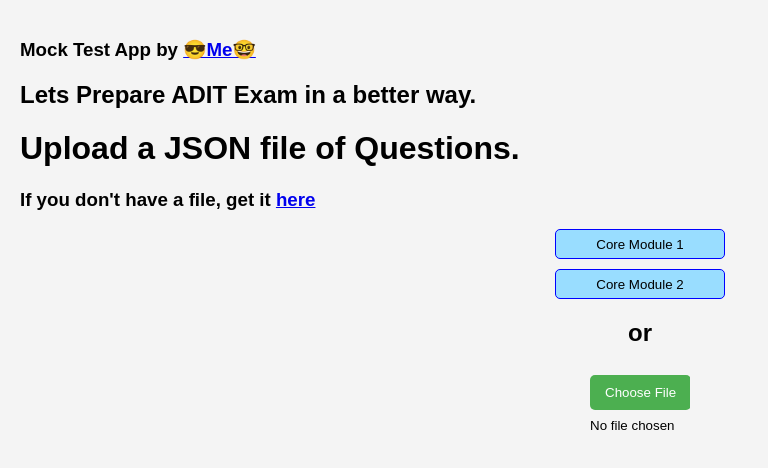
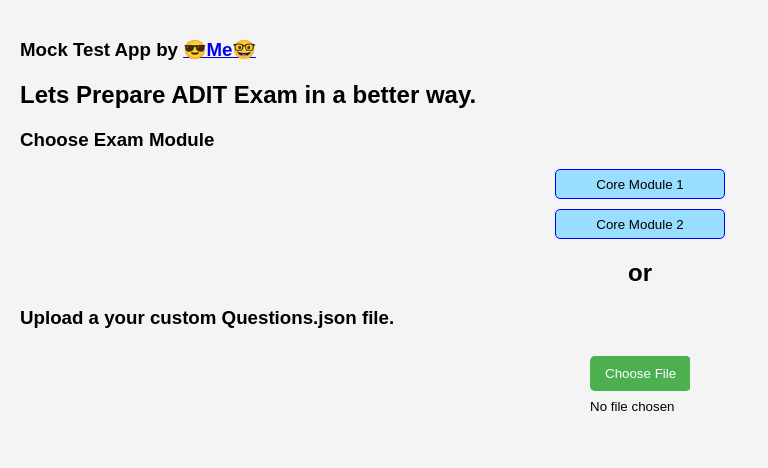
Before and after one commit to vyomic/about, a plain HTML site: page module/quiz.html in a window 1280 px wide. Shown: the whole page, without its empty margins (0-768 px from the left). Drawn offline with Linux system fonts and the light colour scheme.

Commit message:
Update quiz.html

```diff
--- a/module/quiz.html
+++ b/module/quiz.html
@@ -181,19 +181,19 @@ input[type="file"]::-webkit-file-upload-button{
 
 
  <div id="header">
-  <h1>Upload a JSON file of Questions.</h1>
-  <h3>If you don't have a file, get it <a href="https://qtext.io/0001">here</a></h3>
- </div>
 
+<h3>Choose Exam Module</h3>
 
  <!-- Button for loading default JSON file -->
  <button id="loadJsonButton1" class="loadQuiz"> Core Module 1</button>
 <button id="loadJsonButton2" class="loadQuiz"> Core Module 2</button>
   <h2 style="text-align: center;">or</h2>
+   <h3>Upload a your custom Questions.json file.</h3>
  <div id="fileInputbox">
 
 
  <input type="file" id="fileInput" accept=".json">
+ </div>
  </div>
  <h2 id="questionCount" style="display: none;"></h2>
  <div id="timer" style="display: none;"></div>
```
